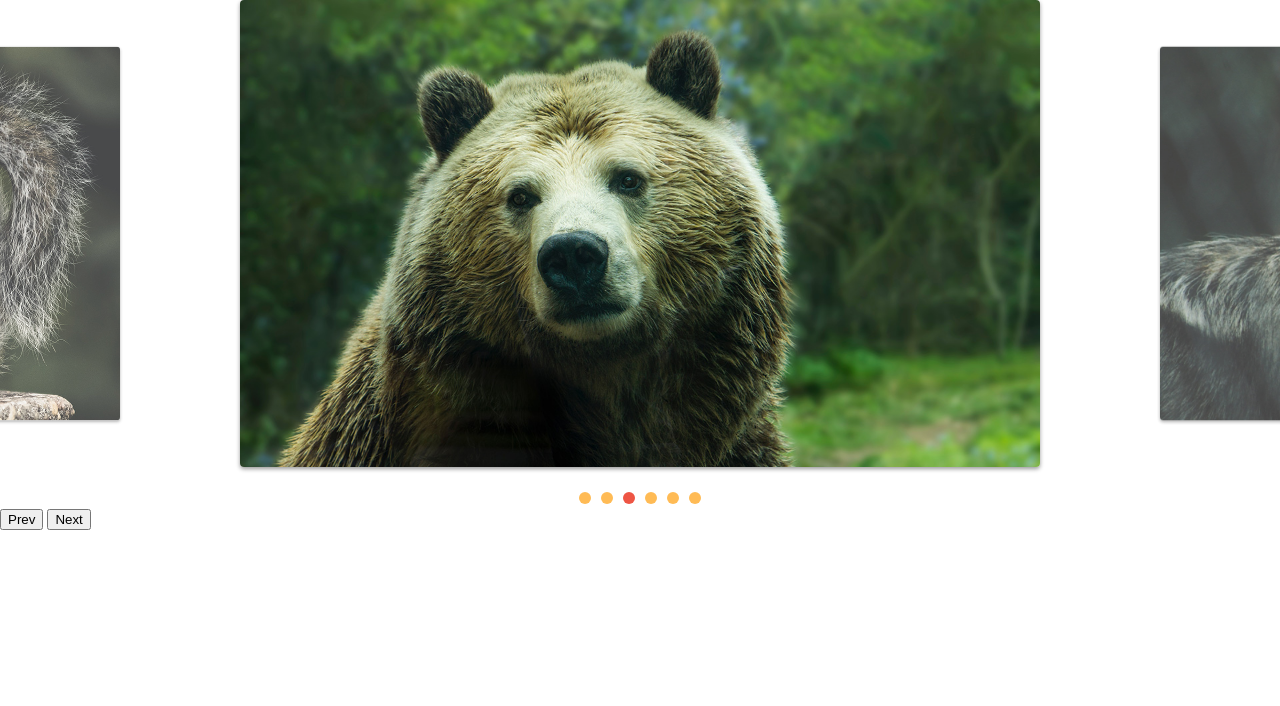
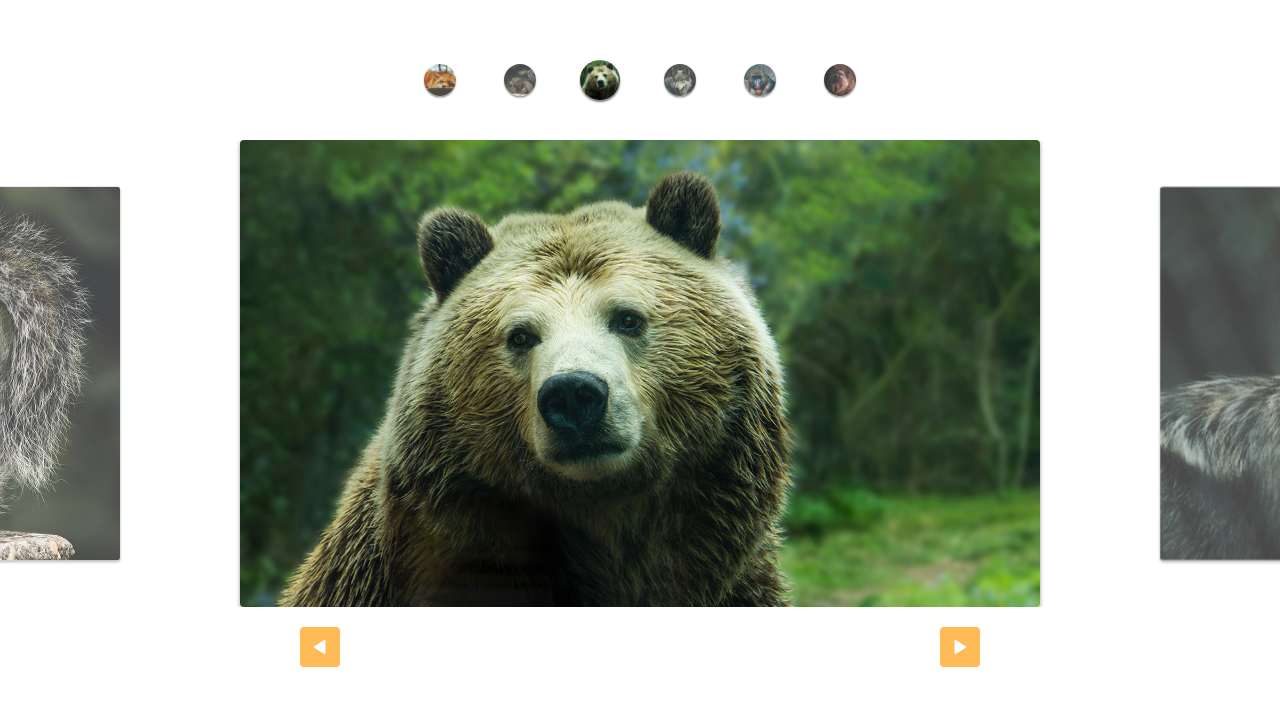
Before and after one commit to JoaoBrugnago/Slide, a plain HTML site: page index.html in a window 1280 px wide. Drawn offline with Linux system fonts and the light colour scheme.

Commit message:
custom control com estilo

```diff
--- a/css/style.css
+++ b/css/style.css
@@ -63,3 +63,48 @@ img {
 [data-control="slide"] li.active a, [data-control="slide"] li a:hover {
   background: #e54;
 }
+
+.custom-control {
+  display: flex;
+  justify-content: center;
+  margin-top: 40px;
+  margin-bottom: 20px;
+  flex-wrap: wrap;
+}
+
+.custom-control li {
+  opacity: .8;
+  transform: scale(.8);
+  width: 40px;
+  height: 40px;
+  border-radius: 50%;
+  overflow: hidden;
+  margin: 20px;
+  box-shadow: 0 2px 2px rgba(0, 0, 0, .5);
+  transition: .3s;
+}
+
+.custom-control li.active {
+  opacity: 1;
+  transform: scale(1);
+}
+
+.arrow-nav {
+  display: flex;
+  justify-content: space-around;
+  margin: 20px 0px;
+}
+
+.arrow-nav button {
+  cursor: pointer;
+  border: none;
+  border-radius: 4px;
+  color: white;
+  width: 40px;
+  height: 40px;
+  background: #fb5 url('../img/arrow.svg') center center no-repeat;
+}
+
+.arrow-nav button.prev {
+  transform: rotate(-180deg);
+}
--- a/index.html
+++ b/index.html
@@ -9,6 +9,14 @@
 </head>
 
 <body>
+  <ul class="custom-control">
+    <li><img src="./img/foto1-thumb.jpg" alt=""></li>
+    <li><img src="./img/foto2-thumb.jpg" alt=""></li>
+    <li><img src="./img/foto3-thumb.jpg" alt=""></li>
+    <li><img src="./img/foto4-thumb.jpg" alt=""></li>
+    <li><img src="./img/foto5-thumb.jpg" alt=""></li>
+    <li><img src="./img/foto6-thumb.jpg" alt=""></li>
+  </ul>
   <div class="slide-wrapper">
     <ul class="slide">
       <li><img src="./img/foto1.jpg" alt=""></li>
@@ -20,8 +28,8 @@
     </ul>
   </div>
   <div class="arrow-nav">
-    <button class="prev">Prev</button>
-    <button class="next">Next</button>
+    <button class="prev"></button>
+    <button class="next"></button>
   </div>
   <script type="module" src="./js/script.js"></script>
 </body>
--- a/js/script.js
+++ b/js/script.js
@@ -3,4 +3,4 @@ import SlideNav from "./slide.js";
 const slide = new SlideNav(".slide", ".slide-wrapper");
 slide.init();
 slide.addArrow(".prev", ".next");
-slide.addControl();
+slide.addControl('.custom-control');
--- a/js/slide.js
+++ b/js/slide.js
@@ -198,8 +198,7 @@ export default class SlideNav extends Slide {
   }
 
   addControl(customControl) {
-    this.control =
-      document.querySelector(customControl) || this.createControl();
+    this.control = document.querySelector(customControl) || this.createControl();
     this.controlArray = [...this.control.children];
     //this.controlArray.forEach((item, index) => this.eventControl(item, index));
     this.controlArray.forEach(this.eventControl);
```
